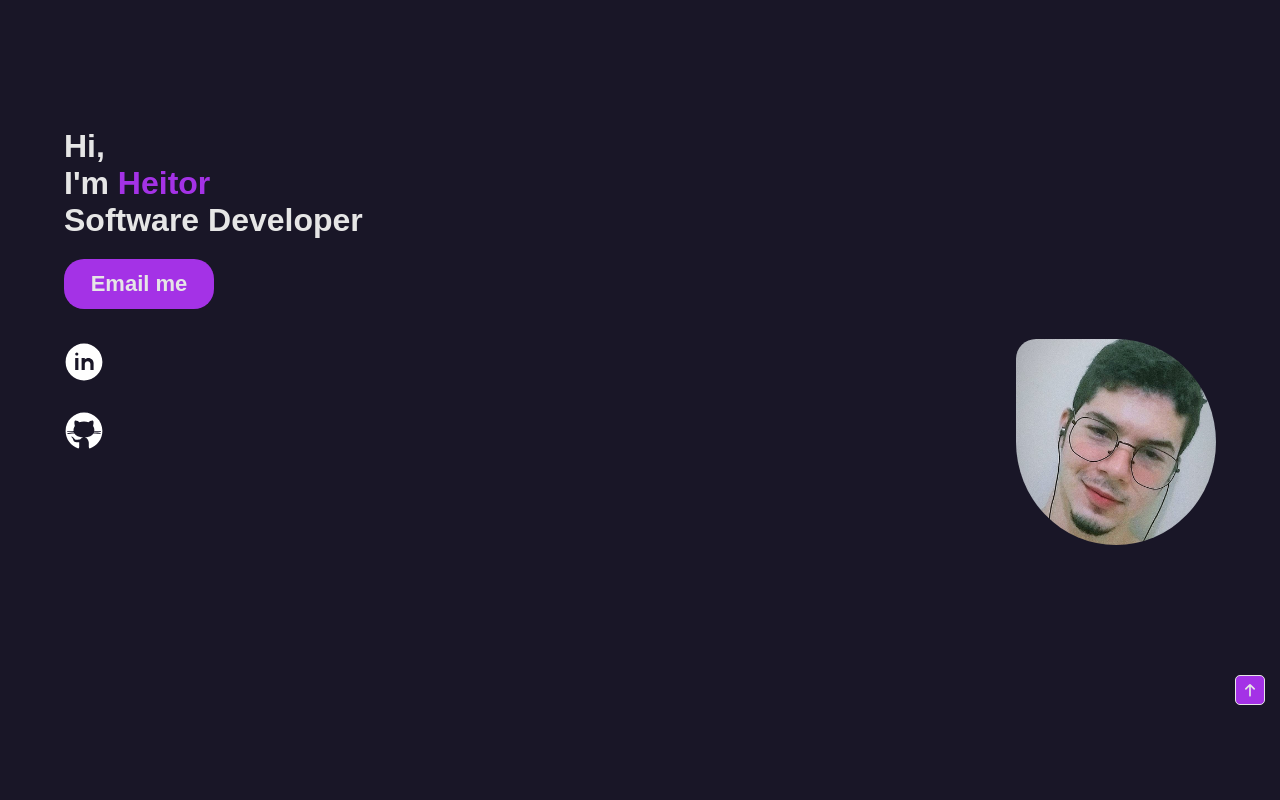
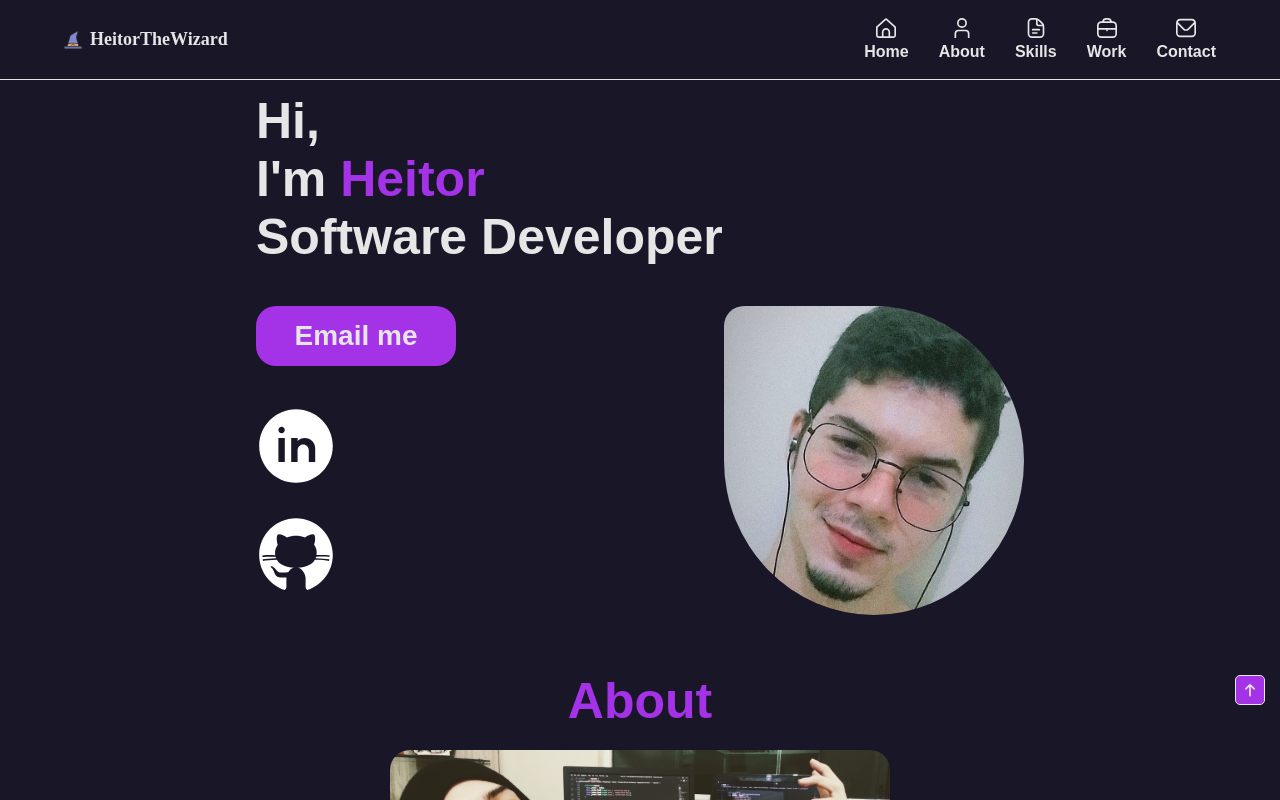
Before and after one commit to heitorthewizard/portfolio, a plain HTML site: page index.html in a window 1280 px wide. Drawn offline with Linux system fonts and the light colour scheme; no server answers.

Commit message:
desktop home and about done

```diff
--- a/assets/javascript/main.js
+++ b/assets/javascript/main.js
@@ -116,7 +116,9 @@ async function main() {
   });
 
   // displaying all elements and toggling back to 6 when clicked
-  const showAndHideReposButton = document.querySelector("#show_and_hide_button");
+  const showAndHideReposButton = document.querySelector(
+    "#show_and_hide_button"
+  );
   showAndHideReposButton.addEventListener("click", showMoreRepos);
 
   function showMoreRepos() {
--- a/assets/styles/style.css
+++ b/assets/styles/style.css
@@ -14,12 +14,29 @@ body {
   color: rgb(230, 230, 230);
 }
 
+::-webkit-scrollbar {
+  width: 4px;
+}
+
+::-webkit-scrollbar-track {
+  background-color: rgb(25, 22, 39);
+}
+
+::-webkit-scrollbar-thumb {
+  background-color: rgb(114, 0, 180);
+  border-radius: 50px;
+}
+
 a {
   text-decoration: none;
   color: rgb(230, 230, 230);
 }
 
-@keyframes fade-in-show {
+button {
+  cursor: pointer;
+}
+
+@keyframes fade_in_show {
   0% {
     bottom: -25vh;
   }
@@ -55,7 +72,7 @@ a {
 
   margin: 15px;
   padding: 5px;
-  z-index: 10;
+  z-index: 5;
 }
 
 #top_button img {
@@ -91,6 +108,8 @@ a {
   display: flex;
   justify-content: center;
   align-items: center;
+
+  cursor: default;
 }
 
 .logo img {
@@ -113,7 +132,8 @@ a {
   align-items: center;
 
   border-top: solid 1px rgb(230, 230, 230);
-  animation: fade-in-show 500ms;
+  animation: fade_in_show 500ms;
+  z-index: 11;
 }
 
 .menu_buttons a {
@@ -126,7 +146,6 @@ a {
 }
 
 .menu_buttons a {
-  padding: 10px;
   display: grid;
   place-items: center;
   gap: 5px;
@@ -196,7 +215,7 @@ a {
   font-weight: bold;
 }
 
-#home .container_data {
+#home .data_container {
   display: flex;
   flex-direction: row;
   justify-content: space-between;
@@ -213,13 +232,13 @@ a {
   gap: 25px;
 }
 
+#home .social_medias img {
+  width: 40px;
+}
+
 #home #profile_photo {
   width: 200px;
   border-radius: 20px 50% 50% 50%;
-}
-
-#home .social_medias img {
-  width: 40px;
 }
 
 /* about section */
@@ -245,13 +264,14 @@ a {
 
 #about h3 {
   text-align: center;
-  font-size: 1.2em;
+  font-size: 20px;
   color: rgb(100, 255, 100);
   margin-top: 15px;
 }
 
 #about p {
   margin-top: 15px;
+  font-weight: bold;
 }
 
 /* professional skills section */
@@ -375,15 +395,119 @@ a {
   color: rgb(100, 255, 100);
 }
 
-
-/* ###### DESKTOP AND TABLETS ###### */
-@media only screen and (min-width: 768px) {
-  .menu {
-    display: none;
-  }
-}
-
 /* default patterns that needs priority */
 .none {
   display: none;
 }
+
+/* ###### DESKTOP ###### */
+@media only screen and (min-width: 768px) {
+  .logo {
+    margin-left: 5%;
+  }
+
+  .menu {
+    position: sticky;
+    height: 10vh;
+    top: 0px;
+    border-top: none;
+    border-bottom: solid 1px rgb(230, 230, 230);
+  }
+
+  .menu_buttons {
+    width: auto;
+    height: auto;
+    margin-right: 5%;
+
+    display: flex;
+    justify-content: right;
+    align-items: center;
+    gap: 30px;
+
+    position: static;
+    animation: none;
+
+    border-top: none;
+    transition: ease 300ms;
+  }
+
+  .menu_buttons a {
+    font-weight: bold;
+  }
+
+  .menu_buttons a:hover {
+    text-shadow: 0 0 5px rgb(230, 230, 230);
+  }
+
+  .show_menus_button {
+    display: none;
+  }
+
+  /* home section */
+
+  #home {
+    padding: 12px 20% 10% 20%;
+  }
+
+  #home h1 {
+    font-size: 50px;
+  }
+
+  #home .contact_button {
+    width: 200px;
+    height: 60px;
+
+    margin: 40px auto 40px 0;
+
+    font-size: 28px;
+  }
+
+  #home .data_container {
+    position: relative;
+    display: block;
+  }
+
+  #home .social_medias {
+    width: auto;
+    height: auto;
+    position: absolute;
+    top: 0;
+  }
+
+  #home .social_medias img {
+    width: 80px;
+  }
+
+  #home #profile_photo {
+    width: 300px;
+    position: absolute;
+    right: 0;
+    top: -100px;
+  }
+  /* about section */
+
+  #about {
+    padding: 10% 20% 10% 20%;
+  }
+
+  #about h2 {
+    font-size: 50px;
+  }
+
+  #about img {
+    width: 500px;
+  }
+
+  #about h3 {
+    font-size: 30px;
+  }
+
+  #about p {
+    font-size: 20px;
+    font-weight: bold;
+  }
+
+  /* professional skills section */
+
+
+}
--- a/index.html
+++ b/index.html
@@ -15,12 +15,6 @@
   </head>
   <body>
     <div id="app">
-      <a href="#home">
-        <div id="top_button">
-          <img src="./assets/images/arrow-small-up.svg" alt="arrow icon" />
-        </div>
-      </a>
-
       <nav class="menu">
         <div class="logo">
           <img src="./assets/images/favicon.png" alt="logo" />
@@ -48,9 +42,9 @@
             <div>Work</div>
           </a>
 
-          <a href="#contacts">
-            <img src="./assets/images/envelope.svg" alt="contacts icon" />
-            <div>Contacts</div>
+          <a href="mailto:heitorthewizard@gmail.com" target="_blank">
+            <img src="./assets/images/envelope.svg" alt="contact icon" />
+            <div>Contact</div>
           </a>
         </div>
 
@@ -74,7 +68,7 @@
               <button class="contact_button">Email me</button>
             </a>
 
-            <div class="container_data">
+            <div class="data_container">
               <div class="social_medias">
                 <a
                   href="https://www.linkedin.com/in/heitorthewizard/"
@@ -160,6 +154,11 @@
           </div>
         </section>
         <footer>
+          <a href="#home">
+            <div id="top_button">
+              <img src="./assets/images/arrow-small-up.svg" alt="arrow icon" />
+            </div>
+          </a>
           <div class="rights_reserved">
             &copy;HeitorTheWizard - All Rights Reserved
           </div>
```
